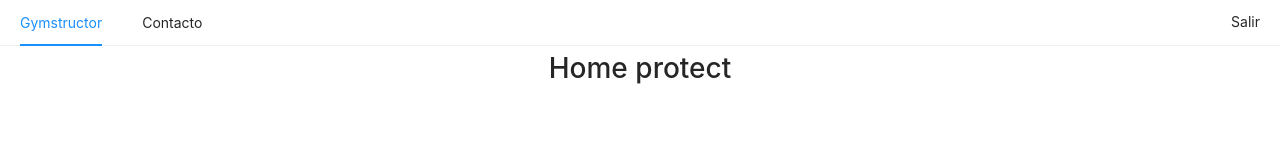
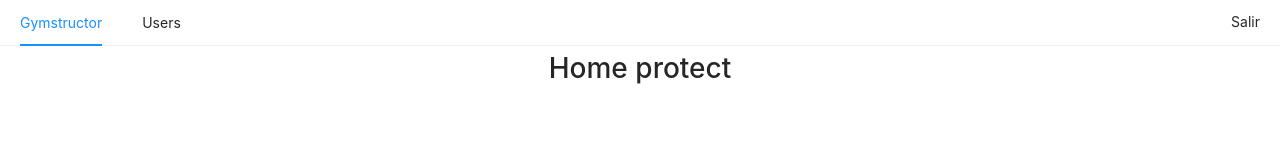
Before and after one commit to davidmaogomezz/gymstructor, a React (Create React App) app: page /home in a window 1280 px wide. Shown: the top 160 px of the page. Built offline with nearby package versions, Linux system fonts and the light colour scheme; no server answers; sample sign-in values are in the browser's storage.

Commit message:
Add page users

```diff
--- a/src/components/NavInstructor.js
+++ b/src/components/NavInstructor.js
@@ -8,8 +8,8 @@ const NavInstructor = () => {
   const user = useSelector(store => store.auth.user)
 
   const links = [
-    { id: '1', name: 'Gymstructor', link: '/' },
-    { id: '2', name: 'Contacto', link: '/contact' }
+    { id: '1', name: 'Gymstructor', link: '/', public: true },
+    { id: '2', name: 'Users', link: '/Users', public: false }
   ]
 
   const dispatch = useDispatch()
@@ -21,10 +21,12 @@ const NavInstructor = () => {
   const itemsLeft = () => {
     let items = []
     links.forEach((link) => {
-      const item = <Menu.Item key={link.id}>
-        <Link to={link.link}>{link.name}</Link>
-      </Menu.Item>
-      items.push(item)
+      if (link.public || user) {
+        const item = <Menu.Item key={link.id}>
+          <Link to={link.link}>{link.name}</Link>
+        </Menu.Item>
+        items.push(item)
+      }
     })
     return items
   }
--- /dev/null
+++ b/src/pages/Users.js
@@ -0,0 +1,9 @@
+const Home = () => {
+  return (
+    <div>
+      <h1>Users protect</h1>
+    </div>
+  )
+}
+
+export default Home
--- a/src/routes/App.js
+++ b/src/routes/App.js
@@ -3,12 +3,15 @@ import { BrowserRouter, Switch, Route } from 'react-router-dom';
 
 import ProtectedRoute from '../components/ProtectedRoute';
 
+import Layout from './../components/Layout'
+
 import NotFound from './../pages/NotFound'
 import Index from './../pages/Index'
-import Home from './../pages/Home'
 import SignIn from './../pages/SignIn'
 import SignUp from './../pages/SignUp'
-import Layout from './../components/Layout'
+
+import Home from './../pages/Home'
+import Users from './../pages/Users'
 
 const App = () => {
   return (
@@ -20,6 +23,7 @@ const App = () => {
           <Route exact path="/sign-up" component={SignUp}/>
 
           <ProtectedRoute exact path="/home" component={Home}/>
+          <ProtectedRoute exact path="/users" component={Users}/>
 
           <Route path='*' component={NotFound}/>
         </Switch>
```
